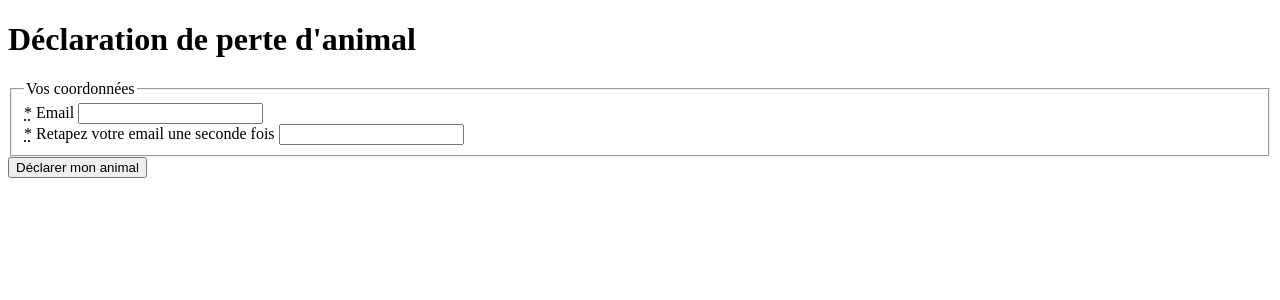
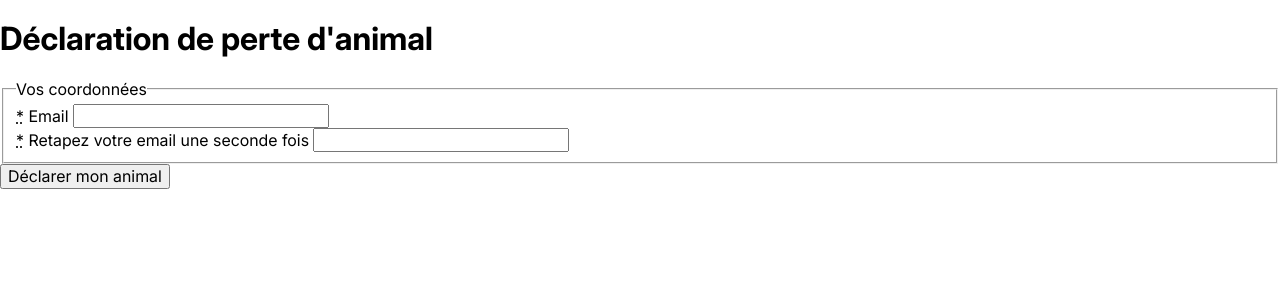
Before and after one commit to tecg-dcs-2024-2025/screencast, a PHP site: page / in a window 1280 px wide. Shown: the top 300 px of the page. Run offline with PHP 8.4, Linux system fonts and the light colour scheme.

Commit message:
add css files and fonts

```diff
--- /dev/null
+++ b/css/_normalize.css
@@ -0,0 +1,349 @@
+/*! normalize.css v8.0.1 | MIT License | github.com/necolas/normalize.css */
+
+/* Document
+   ========================================================================== */
+
+/**
+ * 1. Correct the line height in all browsers.
+ * 2. Prevent adjustments of font size after orientation changes in iOS.
+ */
+
+html {
+    line-height: 1.15; /* 1 */
+    -webkit-text-size-adjust: 100%; /* 2 */
+}
+
+/* Sections
+   ========================================================================== */
+
+/**
+ * Remove the margin in all browsers.
+ */
+
+body {
+    margin: 0;
+}
+
+/**
+ * Render the `main` element consistently in IE.
+ */
+
+main {
+    display: block;
+}
+
+/**
+ * Correct the font size and margin on `h1` elements within `section` and
+ * `article` contexts in Chrome, Firefox, and Safari.
+ */
+
+h1 {
+    font-size: 2em;
+    margin: 0.67em 0;
+}
+
+/* Grouping content
+   ========================================================================== */
+
+/**
+ * 1. Add the correct box sizing in Firefox.
+ * 2. Show the overflow in Edge and IE.
+ */
+
+hr {
+    box-sizing: content-box; /* 1 */
+    height: 0; /* 1 */
+    overflow: visible; /* 2 */
+}
+
+/**
+ * 1. Correct the inheritance and scaling of font size in all browsers.
+ * 2. Correct the odd `em` font sizing in all browsers.
+ */
+
+pre {
+    font-family: monospace, monospace; /* 1 */
+    font-size: 1em; /* 2 */
+}
+
+/* Text-level semantics
+   ========================================================================== */
+
+/**
+ * Remove the gray background on active links in IE 10.
+ */
+
+a {
+    background-color: transparent;
+}
+
+/**
+ * 1. Remove the bottom border in Chrome 57-
+ * 2. Add the correct text decoration in Chrome, Edge, IE, Opera, and Safari.
+ */
+
+abbr[title] {
+    border-bottom: none; /* 1 */
+    text-decoration: underline; /* 2 */
+    text-decoration: underline dotted; /* 2 */
+}
+
+/**
+ * Add the correct font weight in Chrome, Edge, and Safari.
+ */
+
+b,
+strong {
+    font-weight: bolder;
+}
+
+/**
+ * 1. Correct the inheritance and scaling of font size in all browsers.
+ * 2. Correct the odd `em` font sizing in all browsers.
+ */
+
+code,
+kbd,
+samp {
+    font-family: monospace, monospace; /* 1 */
+    font-size: 1em; /* 2 */
+}
+
+/**
+ * Add the correct font size in all browsers.
+ */
+
+small {
+    font-size: 80%;
+}
+
+/**
+ * Prevent `sub` and `sup` elements from affecting the line height in
+ * all browsers.
+ */
+
+sub,
+sup {
+    font-size: 75%;
+    line-height: 0;
+    position: relative;
+    vertical-align: baseline;
+}
+
+sub {
+    bottom: -0.25em;
+}
+
+sup {
+    top: -0.5em;
+}
+
+/* Embedded content
+   ========================================================================== */
+
+/**
+ * Remove the border on images inside links in IE 10.
+ */
+
+img {
+    border-style: none;
+}
+
+/* Forms
+   ========================================================================== */
+
+/**
+ * 1. Change the font styles in all browsers.
+ * 2. Remove the margin in Firefox and Safari.
+ */
+
+button,
+input,
+optgroup,
+select,
+textarea {
+    font-family: inherit; /* 1 */
+    font-size: 100%; /* 1 */
+    line-height: 1.15; /* 1 */
+    margin: 0; /* 2 */
+}
+
+/**
+ * Show the overflow in IE.
+ * 1. Show the overflow in Edge.
+ */
+
+button,
+input { /* 1 */
+    overflow: visible;
+}
+
+/**
+ * Remove the inheritance of text transform in Edge, Firefox, and IE.
+ * 1. Remove the inheritance of text transform in Firefox.
+ */
+
+button,
+select { /* 1 */
+    text-transform: none;
+}
+
+/**
+ * Correct the inability to style clickable types in iOS and Safari.
+ */
+
+button,
+[type="button"],
+[type="reset"],
+[type="submit"] {
+    -webkit-appearance: button;
+}
+
+/**
+ * Remove the inner border and padding in Firefox.
+ */
+
+button::-moz-focus-inner,
+[type="button"]::-moz-focus-inner,
+[type="reset"]::-moz-focus-inner,
+[type="submit"]::-moz-focus-inner {
+    border-style: none;
+    padding: 0;
+}
+
+/**
+ * Restore the focus styles unset by the previous rule.
+ */
+
+button:-moz-focusring,
+[type="button"]:-moz-focusring,
+[type="reset"]:-moz-focusring,
+[type="submit"]:-moz-focusring {
+    outline: 1px dotted ButtonText;
+}
+
+/**
+ * Correct the padding in Firefox.
+ */
+
+fieldset {
+    padding: 0.35em 0.75em 0.625em;
+}
+
+/**
+ * 1. Correct the text wrapping in Edge and IE.
+ * 2. Correct the color inheritance from `fieldset` elements in IE.
+ * 3. Remove the padding so developers are not caught out when they zero out
+ *    `fieldset` elements in all browsers.
+ */
+
+legend {
+    box-sizing: border-box; /* 1 */
+    color: inherit; /* 2 */
+    display: table; /* 1 */
+    max-width: 100%; /* 1 */
+    padding: 0; /* 3 */
+    white-space: normal; /* 1 */
+}
+
+/**
+ * Add the correct vertical alignment in Chrome, Firefox, and Opera.
+ */
+
+progress {
+    vertical-align: baseline;
+}
+
+/**
+ * Remove the default vertical scrollbar in IE 10+.
+ */
+
+textarea {
+    overflow: auto;
+}
+
+/**
+ * 1. Add the correct box sizing in IE 10.
+ * 2. Remove the padding in IE 10.
+ */
+
+[type="checkbox"],
+[type="radio"] {
+    box-sizing: border-box; /* 1 */
+    padding: 0; /* 2 */
+}
+
+/**
+ * Correct the cursor style of increment and decrement buttons in Chrome.
+ */
+
+[type="number"]::-webkit-inner-spin-button,
+[type="number"]::-webkit-outer-spin-button {
+    height: auto;
+}
+
+/**
+ * 1. Correct the odd appearance in Chrome and Safari.
+ * 2. Correct the outline style in Safari.
+ */
+
+[type="search"] {
+    -webkit-appearance: textfield; /* 1 */
+    outline-offset: -2px; /* 2 */
+}
+
+/**
+ * Remove the inner padding in Chrome and Safari on macOS.
+ */
+
+[type="search"]::-webkit-search-decoration {
+    -webkit-appearance: none;
+}
+
+/**
+ * 1. Correct the inability to style clickable types in iOS and Safari.
+ * 2. Change font properties to `inherit` in Safari.
+ */
+
+::-webkit-file-upload-button {
+    -webkit-appearance: button; /* 1 */
+    font: inherit; /* 2 */
+}
+
+/* Interactive
+   ========================================================================== */
+
+/*
+ * Add the correct display in Edge, IE 10+, and Firefox.
+ */
+
+details {
+    display: block;
+}
+
+/*
+ * Add the correct display in all browsers.
+ */
+
+summary {
+    display: list-item;
+}
+
+/* Misc
+   ========================================================================== */
+
+/**
+ * Add the correct display in IE 10+.
+ */
+
+template {
+    display: none;
+}
+
+/**
+ * Add the correct display in IE 10.
+ */
+
+[hidden] {
+    display: none;
+}
--- /dev/null
+++ b/css/main.css
@@ -0,0 +1,121 @@
+@import "_normalize.css";
+
+:root { font-family: "Inter", sans-serif; }
+@supports (font-variation-settings: normal) {
+    :root { font-family: "InterVariable", sans-serif; font-optical-sizing: auto; }
+}
+
+@font-face {
+    font-family: InterVariable;
+    font-style: normal;
+    font-weight: 100 900;
+    font-display: swap;
+    src: url("/css/fonts/InterVariable.woff2") format("woff2");
+}
+@font-face {
+    font-family: InterVariable;
+    font-style: italic;
+    font-weight: 100 900;
+    font-display: swap;
+    src: url("/css/fonts/InterVariable-Italic.woff2") format("woff2");
+}
+
+@font-face { font-family: "Inter"; font-style: normal; font-weight: 400; font-display: swap; src: url("/css/fonts/Inter-Regular.woff2") format("woff2"); }
+@font-face { font-family: "Inter"; font-style: italic; font-weight: 400; font-display: swap; src: url("/css/fonts/Inter-Italic.woff2") format("woff2"); }
+@font-face { font-family: "Inter"; font-style: normal; font-weight: 700; font-display: swap; src: url("/css/fonts/Inter-Bold.woff2") format("woff2"); }
+@font-face { font-family: "Inter"; font-style: italic; font-weight: 700; font-display: swap; src: url("/css/fonts/Inter-BoldItalic.woff2") format("woff2"); }
+@font-face { font-family: "InterDisplay"; font-style: normal; font-weight: 400; font-display: swap; src: url("/css/fonts/InterDisplay-Regular.woff2") format("woff2"); }
+@font-face { font-family: "InterDisplay"; font-style: italic; font-weight: 400; font-display: swap; src: url("/css/fonts/InterDisplay-Italic.woff2") format("woff2"); }
+@font-face { font-family: "InterDisplay"; font-style: normal; font-weight: 700; font-display: swap; src: url("/css/fonts/InterDisplay-Bold.woff2") format("woff2"); }
+@font-face { font-family: "InterDisplay"; font-style: italic; font-weight: 700; font-display: swap; src: url("/css/fonts/InterDisplay-BoldItalic.woff2") format("woff2"); }
+
+@font-feature-values InterVariable {
+    @character-variant {
+        cv01: 1; cv02: 2; cv03: 3; cv04: 4; cv05: 5; cv06: 6; cv07: 7; cv08: 8;
+        cv09: 9; cv10: 10; cv11: 11; cv12: 12; cv13: 13;
+        alt-1:            1; /* Alternate one */
+        alt-3:            9; /* Flat-top three */
+        open-4:           2; /* Open four */
+        open-6:           3; /* Open six */
+        open-9:           4; /* Open nine */
+        lc-l-with-tail:   5; /* Lower-case L with tail */
+        simplified-u:     6; /* Simplified u */
+        alt-double-s:     7; /* Alternate German double s */
+        uc-i-with-serif:  8; /* Upper-case i with serif */
+        uc-g-with-spur:  10; /* Capital G with spur */
+        single-story-a:  11; /* Single-story a */
+        compact-lc-f:    12; /* Compact f */
+        compact-lc-t:    13; /* Compact t */
+    }
+    @styleset {
+        ss01: 1; ss02: 2; ss03: 3; ss04: 4; ss05: 5; ss06: 6; ss07: 7; ss08: 8;
+        open-digits: 1;                /* Open digits */
+        disambiguation: 2;             /* Disambiguation (with zero) */
+        disambiguation-except-zero: 4; /* Disambiguation (no zero) */
+        round-quotes-and-commas: 3;    /* Round quotes &amp; commas */
+        square-punctuation: 7;         /* Square punctuation */
+        square-quotes: 8;              /* Square quotes */
+        circled-characters: 5;         /* Circled characters */
+        squared-characters: 6;         /* Squared characters */
+    }
+}
+@font-feature-values Inter {
+    @character-variant {
+        cv01: 1; cv02: 2; cv03: 3; cv04: 4; cv05: 5; cv06: 6; cv07: 7; cv08: 8;
+        cv09: 9; cv10: 10; cv11: 11; cv12: 12; cv13: 13;
+        alt-1:            1; /* Alternate one */
+        alt-3:            9; /* Flat-top three */
+        open-4:           2; /* Open four */
+        open-6:           3; /* Open six */
+        open-9:           4; /* Open nine */
+        lc-l-with-tail:   5; /* Lower-case L with tail */
+        simplified-u:     6; /* Simplified u */
+        alt-double-s:     7; /* Alternate German double s */
+        uc-i-with-serif:  8; /* Upper-case i with serif */
+        uc-g-with-spur:  10; /* Capital G with spur */
+        single-story-a:  11; /* Single-story a */
+        compact-lc-f:    12; /* Compact f */
+        compact-lc-t:    13; /* Compact t */
+    }
+    @styleset {
+        ss01: 1; ss02: 2; ss03: 3; ss04: 4; ss05: 5; ss06: 6; ss07: 7; ss08: 8;
+        open-digits: 1;                /* Open digits */
+        disambiguation: 2;             /* Disambiguation (with zero) */
+        disambiguation-except-zero: 4; /* Disambiguation (no zero) */
+        round-quotes-and-commas: 3;    /* Round quotes &amp; commas */
+        square-punctuation: 7;         /* Square punctuation */
+        square-quotes: 8;              /* Square quotes */
+        circled-characters: 5;         /* Circled characters */
+        squared-characters: 6;         /* Squared characters */
+    }
+}
+@font-feature-values InterDisplay {
+    @character-variant {
+        cv01: 1; cv02: 2; cv03: 3; cv04: 4; cv05: 5; cv06: 6; cv07: 7; cv08: 8;
+        cv09: 9; cv10: 10; cv11: 11; cv12: 12; cv13: 13;
+        alt-1:            1; /* Alternate one */
+        alt-3:            9; /* Flat-top three */
+        open-4:           2; /* Open four */
+        open-6:           3; /* Open six */
+        open-9:           4; /* Open nine */
+        lc-l-with-tail:   5; /* Lower-case L with tail */
+        simplified-u:     6; /* Simplified u */
+        alt-double-s:     7; /* Alternate German double s */
+        uc-i-with-serif:  8; /* Upper-case i with serif */
+        uc-g-with-spur:  10; /* Capital G with spur */
+        single-story-a:  11; /* Single-story a */
+        compact-lc-f:    12; /* Compact f */
+        compact-lc-t:    13; /* Compact t */
+    }
+    @styleset {
+        ss01: 1; ss02: 2; ss03: 3; ss04: 4; ss05: 5; ss06: 6; ss07: 7; ss08: 8;
+        open-digits: 1;                /* Open digits */
+        disambiguation: 2;             /* Disambiguation (with zero) */
+        disambiguation-except-zero: 4; /* Disambiguation (no zero) */
+        round-quotes-and-commas: 3;    /* Round quotes &amp; commas */
+        square-punctuation: 7;         /* Square punctuation */
+        square-quotes: 8;              /* Square quotes */
+        circled-characters: 5;         /* Circled characters */
+        squared-characters: 6;         /* Squared characters */
+    }
+}
--- a/index.php
+++ b/index.php
@@ -30,6 +30,8 @@ session_start() ?>
                   href="/favicon-16x16.png">
             <link rel="manifest"
                   href="/site.webmanifest">
+            <link rel="stylesheet"
+                  href="/css/main.css">
         </head>
         <body>
             <h1>Déclaration de perte d'animal</h1>
--- a/process.php
+++ b/process.php
@@ -68,6 +68,8 @@ if (isset($_SESSION['errors'])) {
               href="/favicon-16x16.png">
         <link rel="manifest"
               href="/site.webmanifest">
+        <link rel="stylesheet"
+              href="/css/main.css">
     </head>
     <body>
         <h1>Récapitulatif des données soumises</h1>
```
Also changed, not shown: css/fonts/Inter-Bold.woff2 (added), css/fonts/Inter-BoldItalic.woff2 (added), css/fonts/Inter-Italic.woff2 (added), css/fonts/Inter-Regular.woff2 (added), css/fonts/InterDisplay-Bold.woff2 (added), css/fonts/InterDisplay-BoldItalic.woff2 (added), css/fonts/InterDisplay-Italic.woff2 (added), css/fonts/InterDisplay-Regular.woff2 (added), css/fonts/InterVariable-Italic.woff2 (added), css/fonts/InterVariable.woff2 (added).
